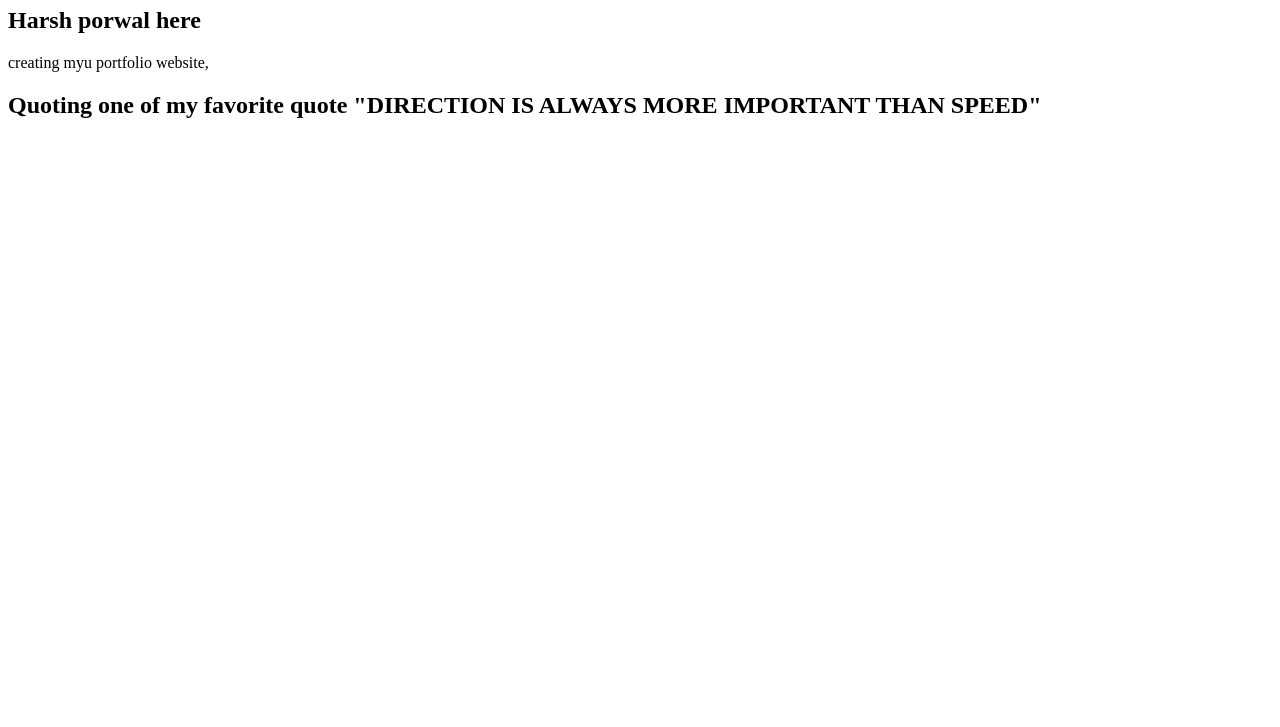
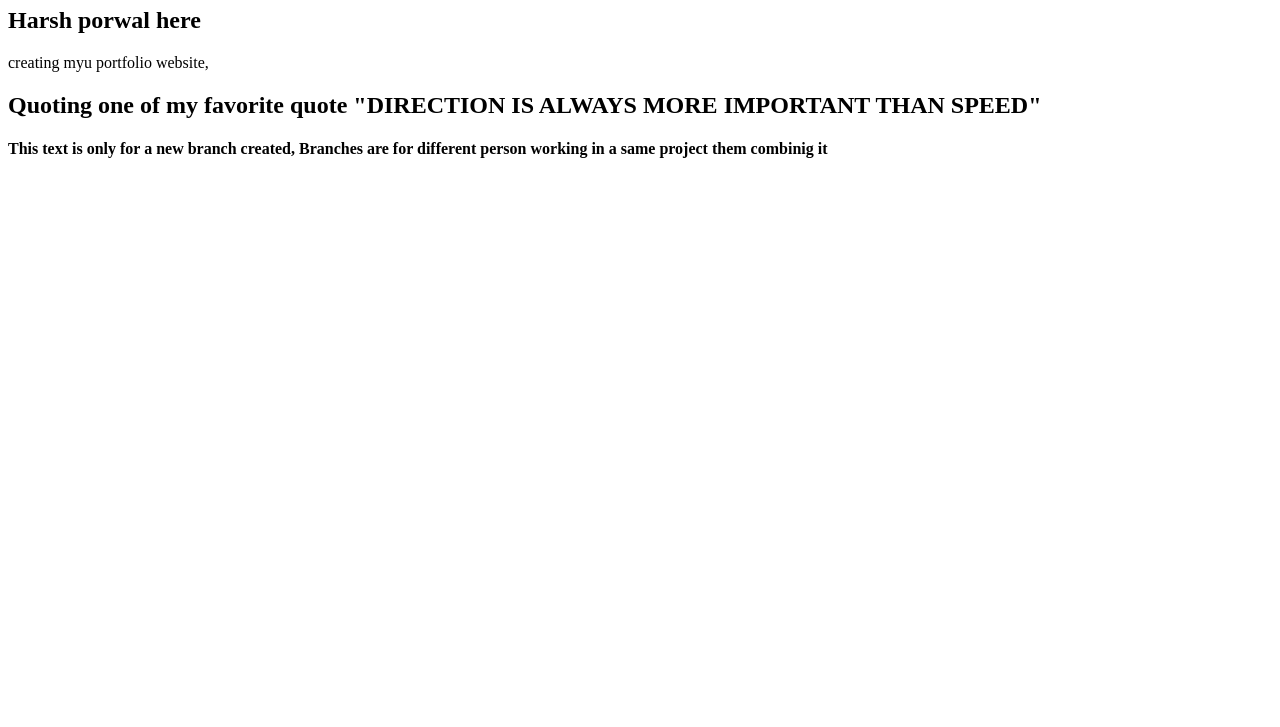
Before and after one commit to h-harsh/new-site-repo, a plain HTML site: page index.html in a window 1280 px wide. Shown: the part 73-800 px from the top of the page. Drawn offline with Linux system fonts and the light colour scheme.

Commit message:
added: added branch details

```diff
--- a/index.html
+++ b/index.html
@@ -10,5 +10,6 @@
     <h2>Harsh porwal here</h2>
     <p>creating myu portfolio website, </p>
     <h2>Quoting one of my favorite quote "DIRECTION IS ALWAYS MORE IMPORTANT THAN SPEED"</h2>
+    <h4>This text is only for a new branch created, Branches are for different person working in a same project them combinig it    </h4>
 </body>
 </html>
```
